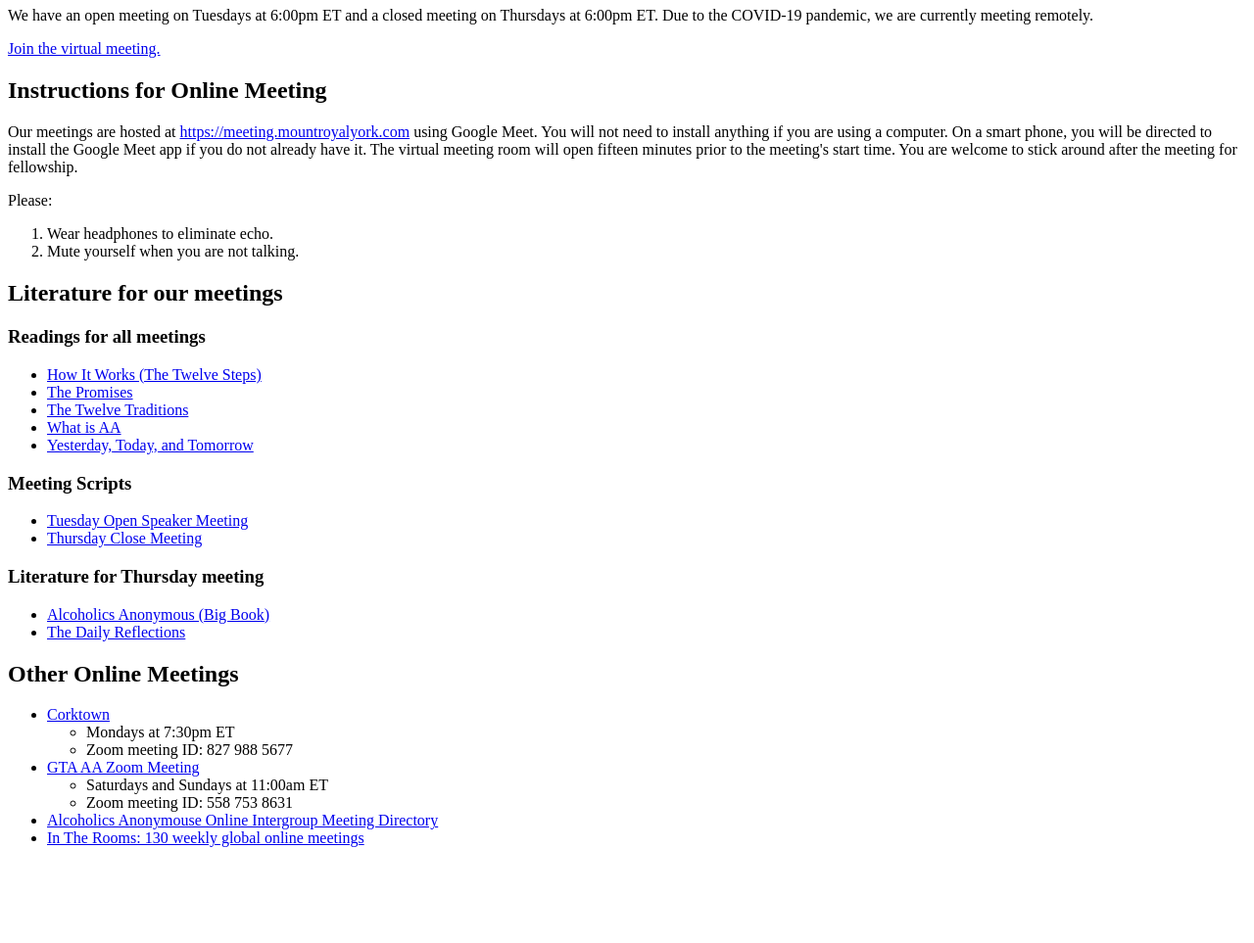
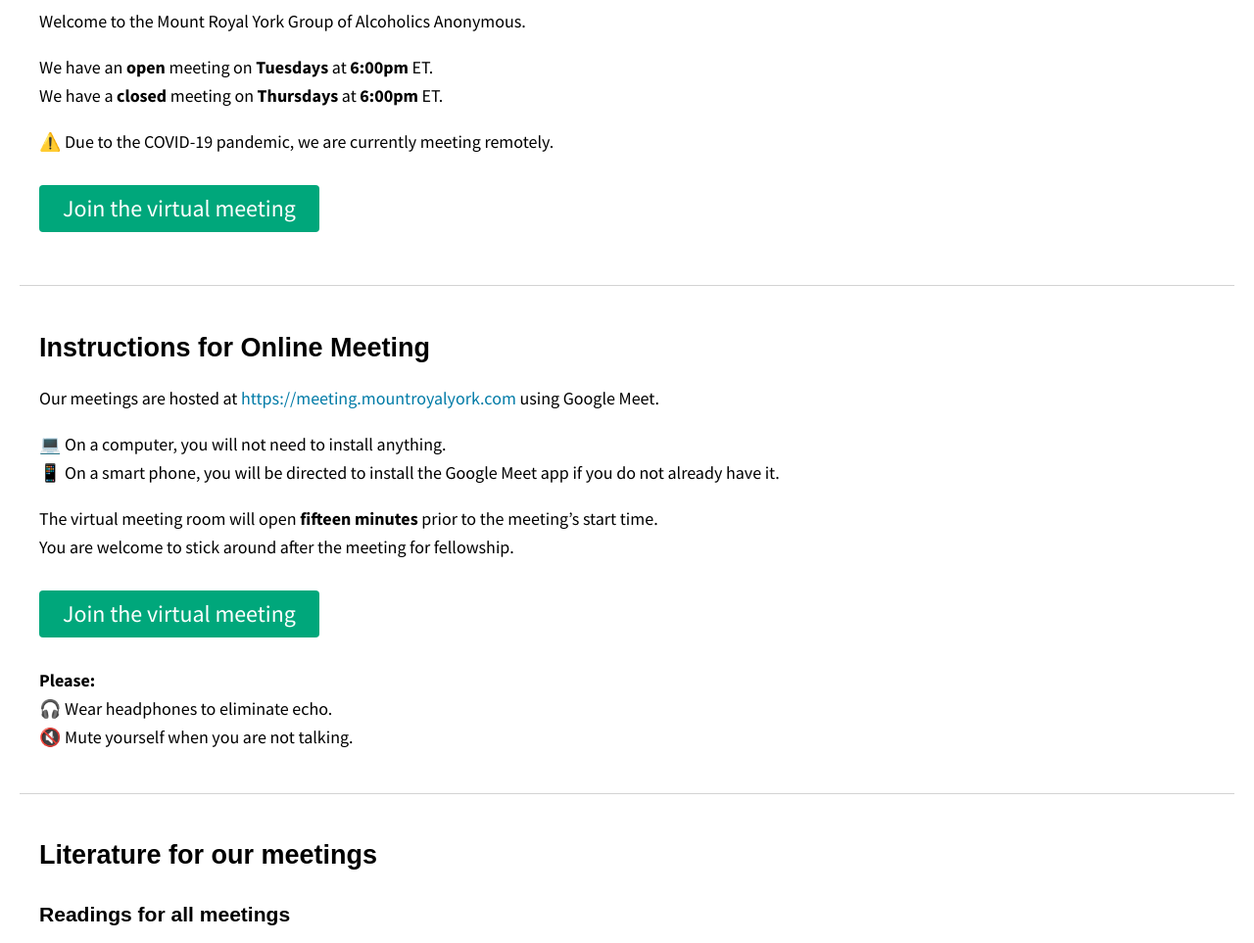
Before and after one commit to their-sober-press/mountroyalyork.com, a plain HTML site: page index.html in a window 1280 px wide. Shown: the part 93-1056 px from the top of the page at 98% size. Before the commit the page ends 974 px from the top, so only its background shows below. Drawn offline with Linux system fonts and the light colour scheme; a web font is replaced by a local one.

Commit message:
Add Styling

```diff
--- a/index.html
+++ b/index.html
@@ -5,36 +5,87 @@
     <link rel="icon" href="logo_circle200.png" sizes="192x192" />
     <link rel="apple-touch-icon-precomposed" href="logo_circle200.png" />
     <meta name="msapplication-TileImage" content="https://www.aatoronto.org/wp-content/uploads/2016/05/logo_circle200.png" />
+    <meta name="viewport" content="width=device-width, initial-scale=1">
+    <link href="https://fonts.googleapis.com/css2?family=Gotu&family=Source+Sans+Pro:wght@400;700&display=swap" rel="stylesheet">
+    <style>
+      :root { --link-color: rgba(0, 123, 167)}
+      body { font-family: 'Source Sans Pro', sans-serif; font-size: 18px; line-height: 1.6; margin: 0; padding: 0; }
+      .container {padding: 0 20px;}
+      section { padding: 24px 20px; border-top: 1px solid rgba(167,167,167, 0.5); }
+      section:first-child { border-top:none; }
+      h1, h2, h3, h4, h5, h6 { font-family: 'Gotu', sans-serif; line-height: 1.2; }
+      h3 { margin: 1.5em 0 0; }
+      a { color: var(--link-color); text-decoration: none; }
+      a:hover { text-decoration: underline; }
+      strong { font-weight: 700; }
+      .button {
+        --link-color: rgb(0, 167, 123);
+        display: inline-block;
+        padding: 0.5em 1em;
+        margin: 0.5em 0;
+        font-size: 1.111em;
+        line-height: 1;
+        text-decoration: none;
+        border-radius: 4px;
+        color: white;
+        background-color: var(--link-color);
+      }
+      .button.large { font-size: 1.33em; }
+      .button:hover { text-decoration: none; }
+      .other-meetings { padding: 12px 0; border-top: 1px dashed rgba(167,167,167, 0.5); }
+      .other-meetings:first-child { border-top: none; padding-top: 0; }
+    </style>
   </head>
   <body>
-    <h1>Mount Royal-York AA Group</h1>
+    <div class="container">
+      <section id="intro">
+        <h1>Mount Royal-York AA&nbsp;Group</h1>
         <p>
           Welcome to the Mount Royal York Group of Alcoholics Anonymous.
         </p>
         <p>
-      We have an open meeting on Tuesdays at 6:00pm ET and a closed meeting on Thursdays at 6:00pm ET.
-      Due to the COVID-19 pandemic, we are currently meeting remotely.
+          We have an <strong>open</strong> meeting on <strong>Tuesdays</strong> at <strong>6:00pm</strong> ET.
+          <br/>
+          We have a <strong>closed</strong> meeting on <strong>Thursdays</strong> at <strong>6:00pm</strong> ET.
         </p>
-    <a id="join-meeting" href="https://meeting.mountroyalyork.com/">
-      Join the virtual meeting.
+        <p>
+          ⚠️ Due to the COVID-19 pandemic, we are currently meeting remotely.
+        </p>
+        <p>
+          <a class="button large" href="https://meeting.mountroyalyork.com/">
+            Join the virtual meeting
           </a>
-    <h2>Instructions for Online Meeting</h2>
+        </p>
+      </section>
+      <section id="meeting-instructions">
+        <h2>Instructions for Online&nbsp;Meeting</h2>
         <p>
-      Our meetings are hosted at <a href="https://meeting.mountroyalyork.com/">https://meeting.mountroyalyork.com</a> using Google Meet. You will not need to install anything if you are using a computer. On a smart phone, you will be directed to install the Google Meet app if you do not already have it. The virtual meeting room will open fifteen minutes prior to the meeting's start time. You are welcome to stick around after the meeting for fellowship.
+          Our meetings are hosted at <a href="https://meeting.mountroyalyork.com/">https://meeting.mountroyalyork.com</a> using Google Meet.
         </p>
-
         <p>
-      Please:
-      <ol>
-        <li>
-          Wear headphones to eliminate echo.
-        </li>
-        <li>
-          Mute yourself when you are not talking.
-        </li>
-      </ol>
+          💻 On a computer, you will not need to install anything.
+          <br/>
+          📱 On a smart phone, you will be directed to install the Google Meet app if you do not already have it.
         </p>
-
+        <p>
+          The virtual meeting room will open <strong>fifteen minutes</strong> prior to the meeting’s start time.
+          <br/>
+          You are welcome to stick around after the meeting for fellowship.
+        </p>
+        <p>
+          <a class="button large" href="https://meeting.mountroyalyork.com/">
+            Join the virtual meeting
+          </a>
+        </p>
+        <p>
+          <strong>Please:</strong>
+          <br/>
+          🎧 Wear headphones to eliminate echo.
+          <br/>
+          🔇 Mute yourself when you are not talking.
+        </p>
+      </section>
+      <section id="literature">
         <h2>Literature for our meetings</h2>
         <h3>Readings for all meetings</h3>
         <ul>
@@ -74,35 +125,51 @@
             The Daily Reflections
           </a></li>
         </ul>
-
+      </section>
+      <section id="other-meetings">
         <h2>Other Online Meetings</h2>
-  <ul>
-    <li>
-      <a href="https://us04web.zoom.us/j/8279885677">
-        Corktown
-      </a>
+        <div class="specific-meetings">
+          <div class="other-meetings">
+            <h3>Corktown</h3>
+            <p>
+              Zoom meeting ID:
+              <a href="https://us04web.zoom.us/j/8279885677">827 988 5677</a>
+            </p>
             <ul>
               <li>
                 Mondays at 7:30pm ET
               </li>
+            </ul>
+            <p>
+              <a class="button" href="https://us04web.zoom.us/j/8279885677">
+                Join the Corktown meeting
+              </a>
+            </p>
+          </div>
+          <div class="other-meetings">
+            <h3>GTA AA Zoom Meeting</h3>
+            <p>
+              Zoom meeting ID:
+              <a href="https://zoom.us/j/5587538631">558 753 8631</a>
+            </p>
+            <ul>
               <li>
-          Zoom meeting ID: 827 988 5677
+                Saturdays at 11:00am ET
+              </li>
+              <li>
+                Sundays at 11:00am ET
               </li>
             </ul>
-    </li>
-    <li>
-      <a href="https://zoom.us/j/5587538631">
-        GTA AA Zoom Meeting
+            <p>
+              <a class="button" href="https://zoom.us/j/5587538631">
+                Join the GTA meeting
               </a>
+            </p>
+          </div>
+        </div>
+        <div class="other-meetings">
+          <h3>Meeting Directories</h3>
           <ul>
-        <li>
-          Saturdays and Sundays at 11:00am ET
-        </li>
-        <li>
-          Zoom meeting ID: 558 753 8631
-        </li>
-      </ul>
-    </li>
             <li>
               <a href="http://aa-intergroup.org/directory.php">
                 Alcoholics Anonymouse Online Intergroup Meeting Directory
@@ -113,5 +180,9 @@
                 In The Rooms: 130 weekly global online meetings
               </a>
             </li>
+          </ul>
+        </div>
+      </section>
+    </div>
   </body>
 </html>
```
Lines whose indentation alone changed are shown as unchanged.
